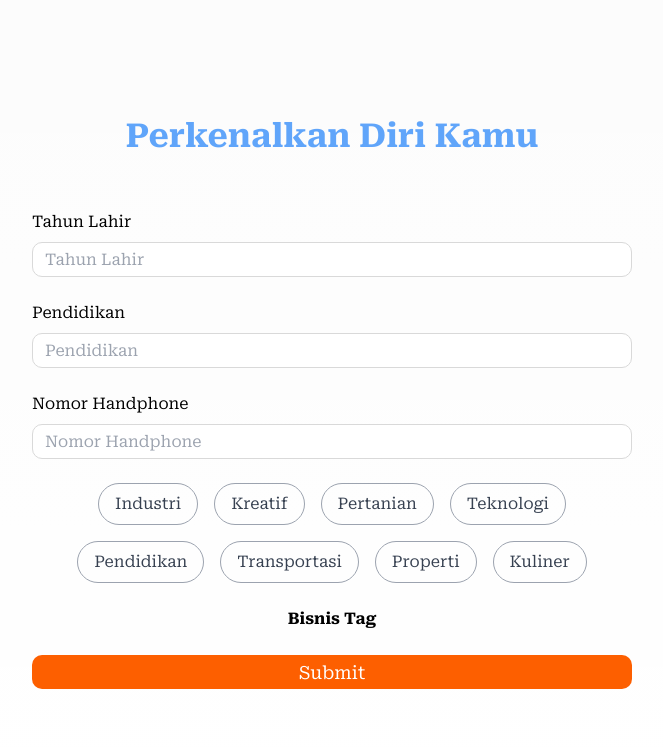
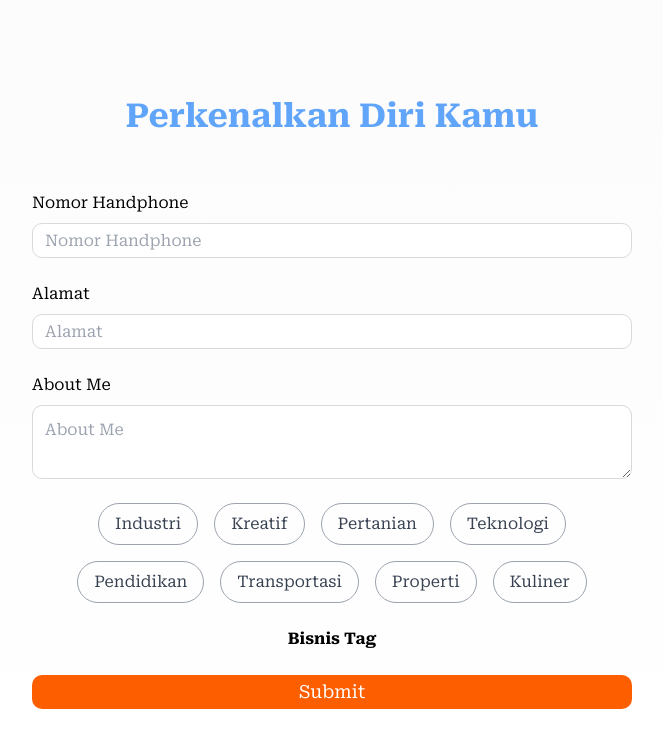
Before and after one commit to IryIndriyanto/yakuse-fe, a Next.js app: page /edit-profile in a window 1280 px wide. Shown: the top 748 px of the page, without its empty margins (308-971 px from the left). Built offline with nearby package versions, Linux system fonts and the light colour scheme.

Commit message:
chore: change edit profile form content

```diff
--- a/src/app/edit-profile/page.tsx
+++ b/src/app/edit-profile/page.tsx
@@ -2,6 +2,7 @@
 
 import FormButton from "@/components/FormButton";
 import InputForm from "@/components/InputForm";
+import TextArea from "@/components/TextArea";
 import { ErrorMessage, Field, Formik } from "formik";
 import { useState } from "react";
 import * as Yup from "yup";
@@ -21,9 +22,9 @@ const EditProfile = () => {
   ];
 
   const initialValues = {
-    birthYear: "",
-    education: "",
     phoneNumber: "",
+    address: "",
+    aboutMe: "",
     businessTag: "",
   };
 
@@ -56,42 +57,6 @@ const EditProfile = () => {
                 <div className="w-full">
                   <Field
                     component={InputForm}
-                    id="birthYear"
-                    name="birthYear"
-                    label="Tahun Lahir"
-                    type="text"
-                    placeholder="Tahun Lahir"
-                    value={values.birthYear}
-                    onChange={handleChange}
-                  />
-                  <ErrorMessage
-                    name="birthYear"
-                    component="div"
-                    className="text-red-500 text-[14px] font-[500] h-[20px] w-full"
-                  />
-                </div>
-
-                <div className="w-full">
-                  <Field
-                    component={InputForm}
-                    id="education"
-                    name="education"
-                    label="Pendidikan"
-                    type="text"
-                    placeholder="Pendidikan"
-                    value={values.education}
-                    onChange={handleChange}
-                  />
-                  <ErrorMessage
-                    name="education"
-                    component="div"
-                    className="text-red-500 text-[14px] font-[500] h-[20px] w-full"
-                  />
-                </div>
-
-                <div className="w-full">
-                  <Field
-                    component={InputForm}
                     id="phoneNumber"
                     name="phoneNumber"
                     label="Nomor Handphone"
@@ -107,9 +72,45 @@ const EditProfile = () => {
                   />
                 </div>
 
+                <div className="w-full">
+                  <Field
+                    component={InputForm}
+                    id="address"
+                    name="address"
+                    label="Alamat"
+                    type="text"
+                    placeholder="Alamat"
+                    value={values.address}
+                    onChange={handleChange}
+                  />
+                  <ErrorMessage
+                    name="address"
+                    component="div"
+                    className="text-red-500 text-[14px] font-[500] h-[20px] w-full"
+                  />
+                </div>
+
+                <div className="w-full">
+                  <Field
+                    component={TextArea}
+                    id="aboutMe"
+                    name="aboutMe"
+                    label="About Me"
+                    placeholder="About Me"
+                    value={values.aboutMe}
+                    onChange={handleChange}
+                  />
+                  <ErrorMessage
+                    name="aboutMe"
+                    component="div"
+                    className="text-red-500 text-[14px] font-[500] h-[20px] w-full"
+                  />
+                </div>
+
                 <div className="flex flex-wrap justify-center gap-4">
                   {categories.map((category, index) => (
                     <button
+                      type="button"
                       key={index}
                       className={`border border-gray-400 rounded-full px-4 py-2 text-gray-700 transition ${
                         values.businessTag === category
```
